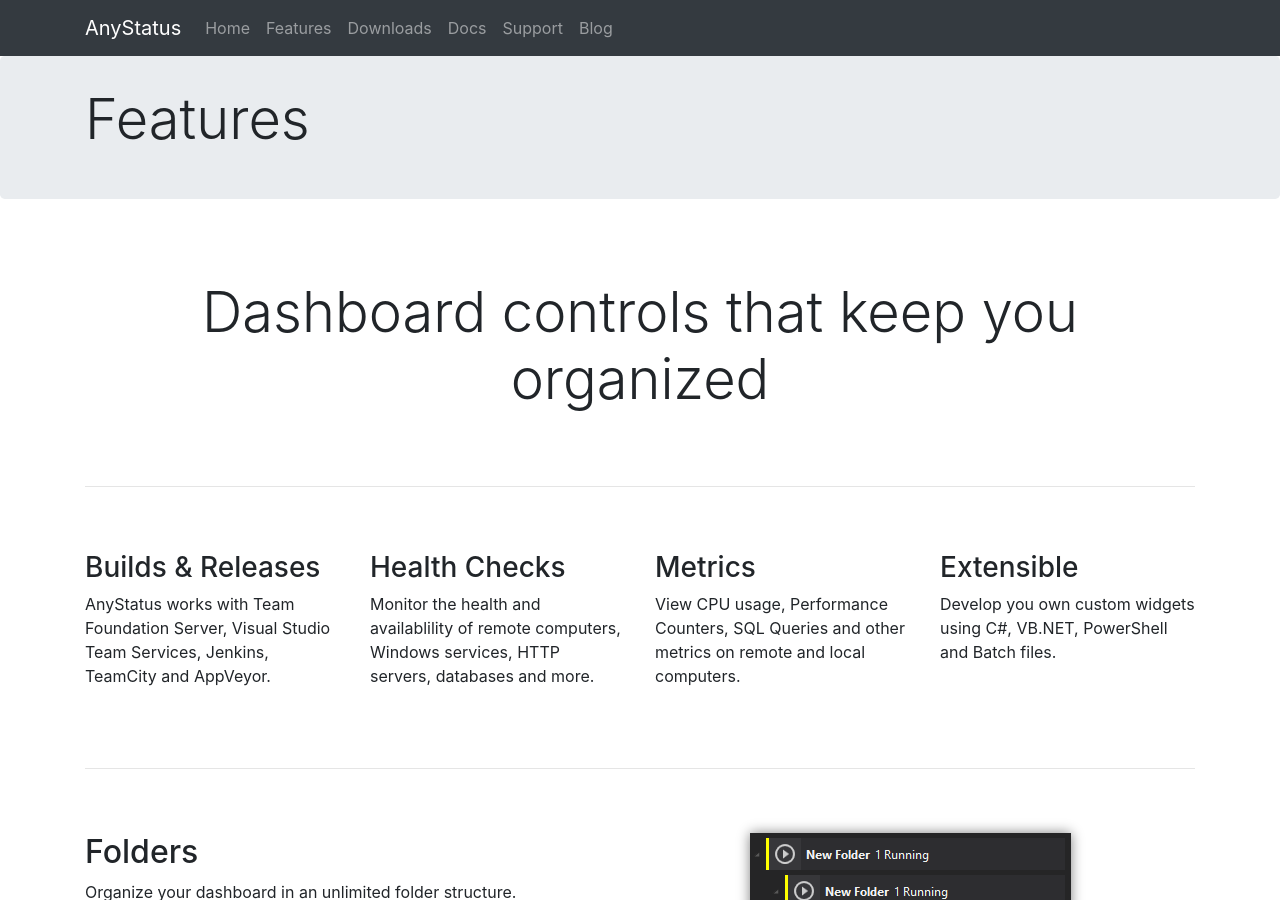
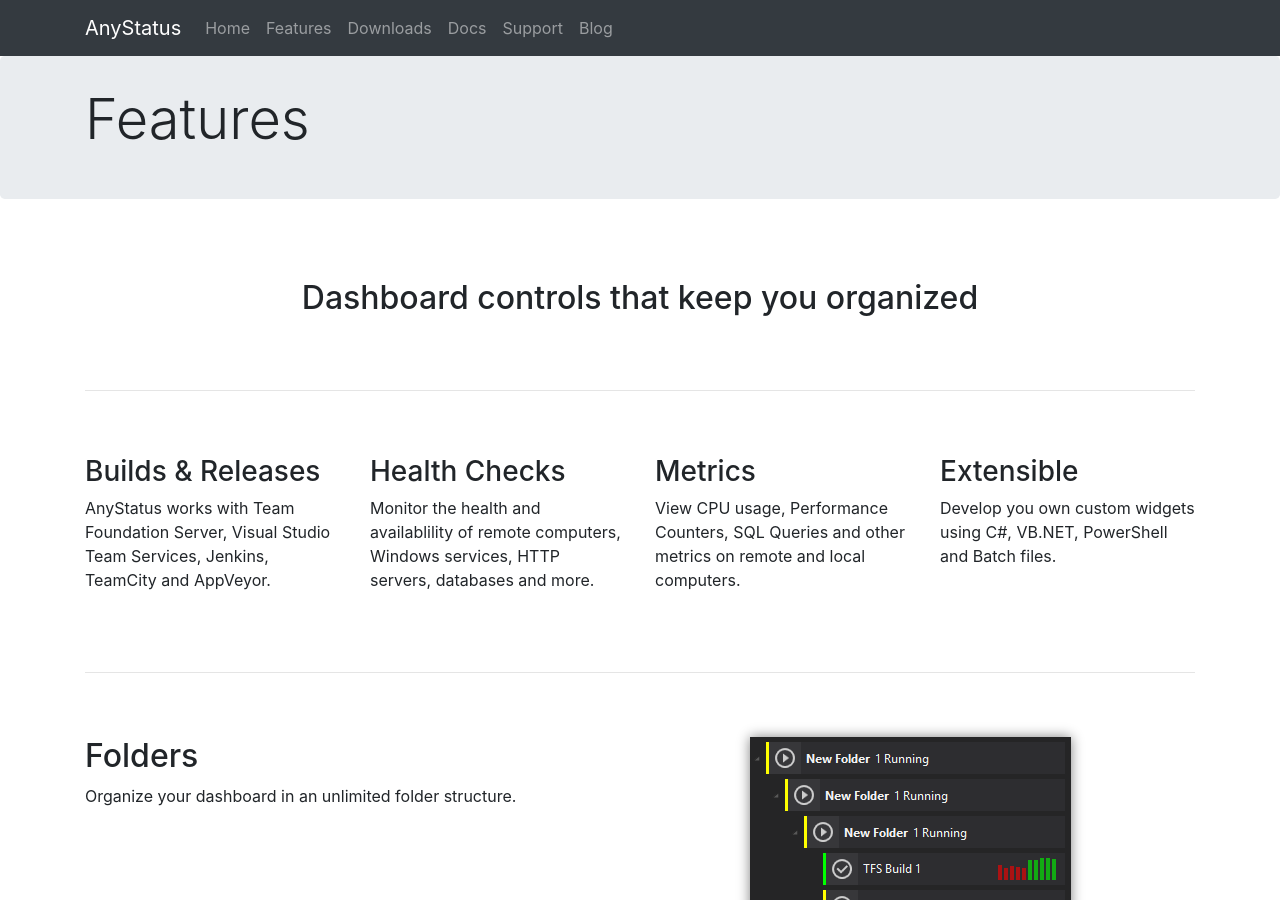
Before and after one commit to AnyStatus/anystatus.github.io, a Jekyll site: the page built from features.html, in a window 1280 px wide and 900 px high. Built offline with Jekyll 4.4.1, drawn with Linux system fonts in a browser that asks for light colours.

Commit message:
Update features.html

```diff
--- a/features.html
+++ b/features.html
@@ -6,7 +6,7 @@
 <div class="container pt-5">
     <div class="row">
         <div class="col-md-12 text-center">
-            <h1 class="display-4">Dashboard controls that keep you organized</h1>
+            <h2>Dashboard controls that keep you organized</h2>
         </div>
     </div>
 </div>
```
